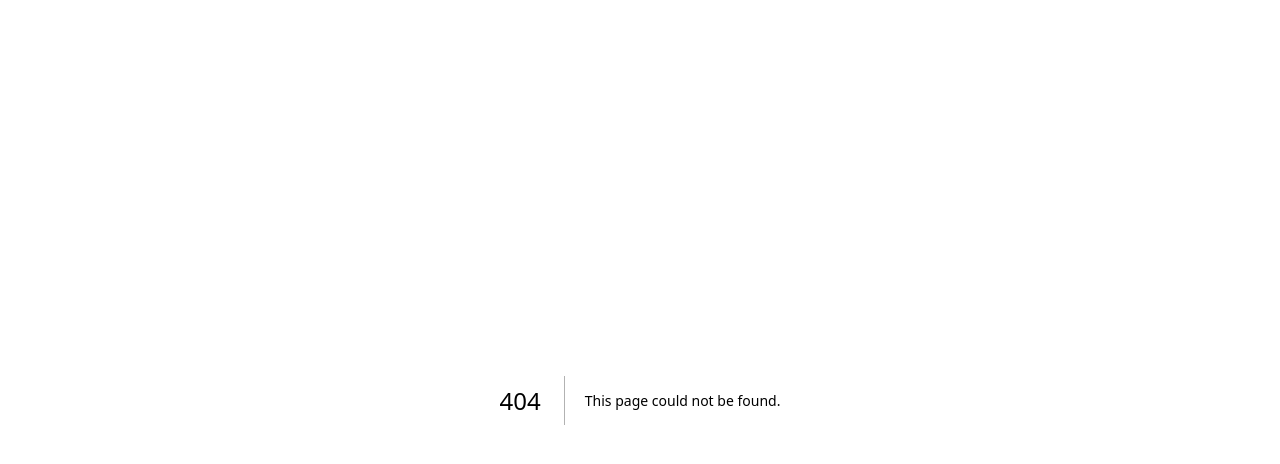
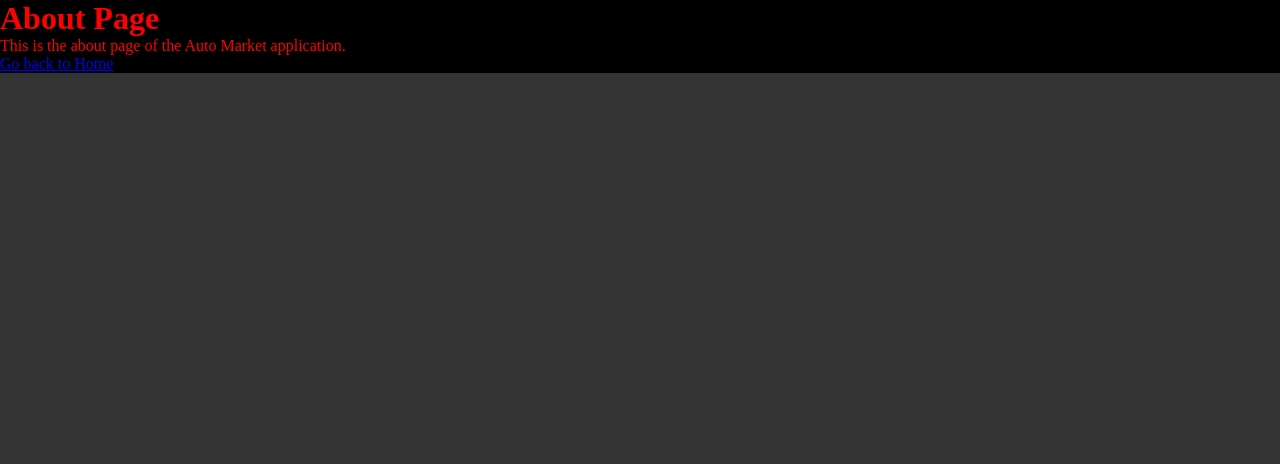
Before and after one commit to Raviirov/Auto-Market, a Next.js app in the folder auto-market/: page /about in a window 1280 px wide. Before the commit this address had no page. Shown: the top 464 px of the page. Built offline with nearby package versions, Linux system fonts and the light colour scheme.

Commit message:
Get started with Next.js

```diff
--- /dev/null
+++ b/auto-market/src/app/about/page.jsx
@@ -0,0 +1,14 @@
+import Link from "next/link";
+import "./style.scss";
+
+function About() {
+  return (
+    <div className="about-page-container">
+      <h1>About Page</h1>
+      <p>This is the about page of the Auto Market application.</p>
+      <Link href="/">Go back to Home</Link>
+    </div>
+  );
+}
+
+export default About;
--- /dev/null
+++ b/auto-market/src/app/about/style.scss
@@ -0,0 +1,4 @@
+.about-page-container {
+  background-color: black;
+  color: red;
+}
--- a/auto-market/src/app/globals.scss
+++ b/auto-market/src/app/globals.scss
@@ -0,0 +1,10 @@
+* {
+  padding: 0;
+  margin: 0;
+  box-sizing: border-box;
+}
+
+body {
+  background-color: #333;
+  color: #fff;
+}
```
Also changed, not shown: auto-market/src/app/page.jsx (+11 -5 lines).
